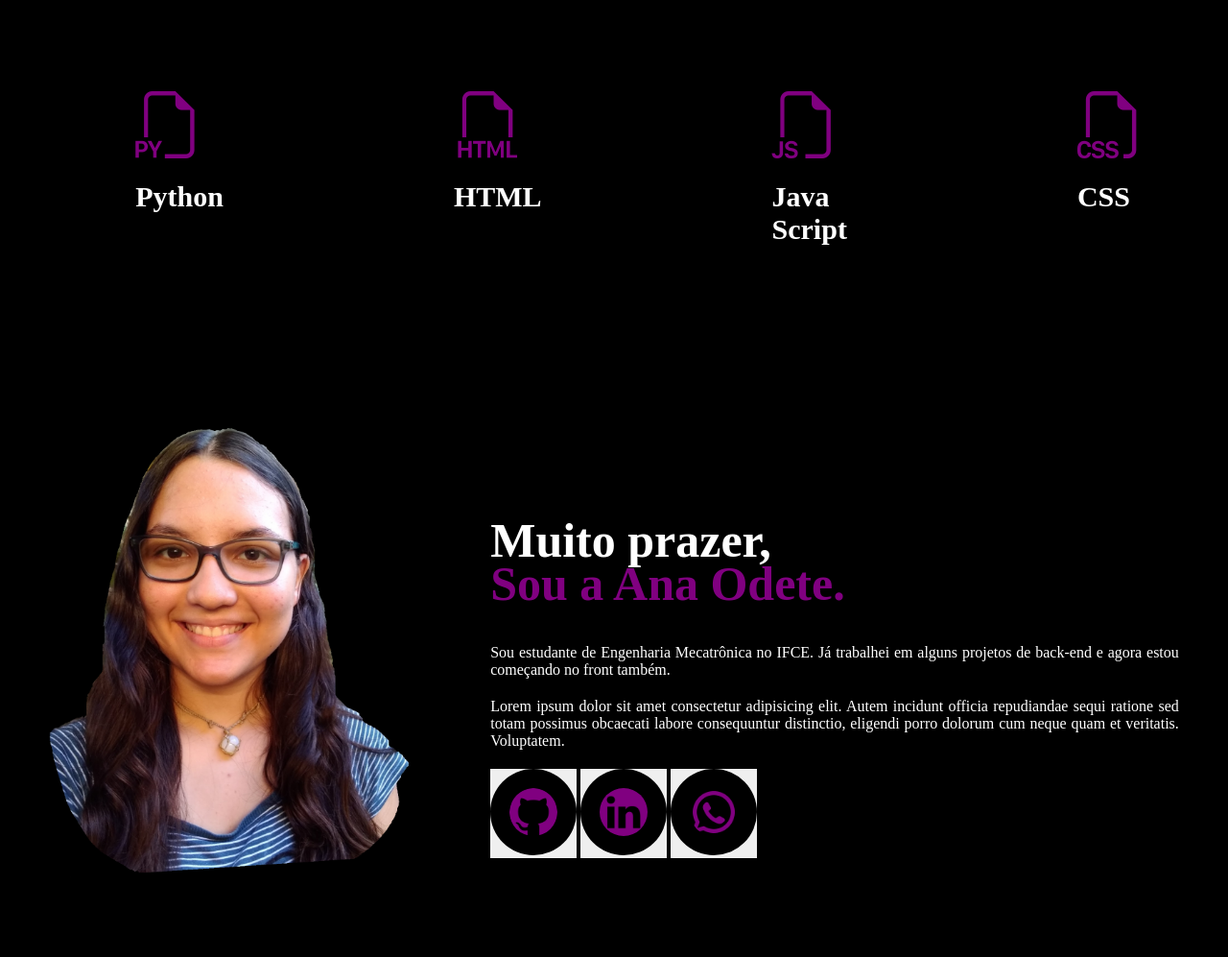
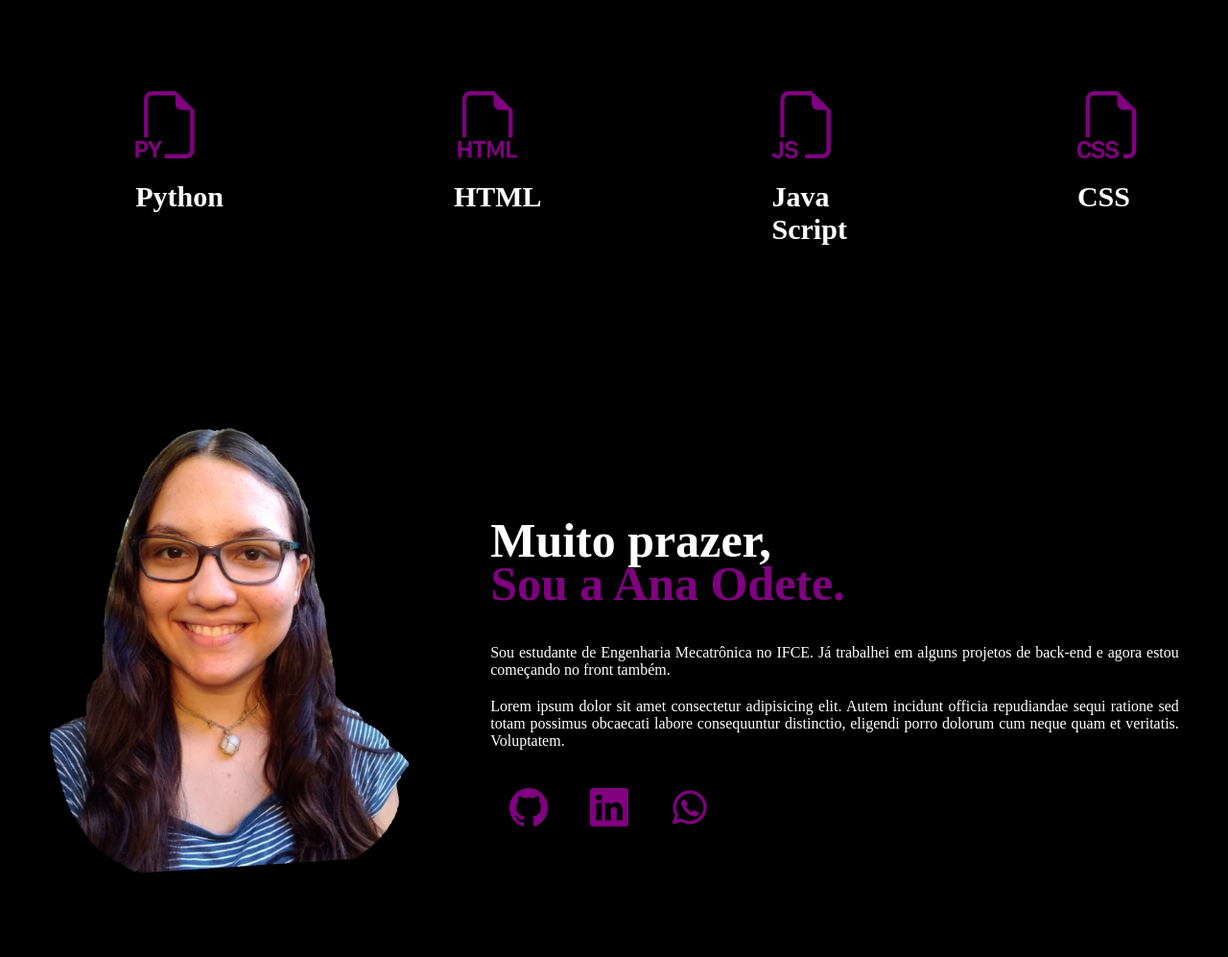
Before and after one commit to anaods/meu_portfolio, a plain HTML site: page index.html in a window 1280 px wide. Shown: the part 730-1727 px from the top of the page at 96% size. Drawn offline with nearby package versions, Linux system fonts and the light colour scheme.

Commit message:
[#] sessao sobre: icones corrigidos

```diff
--- a/index.html
+++ b/index.html
@@ -105,13 +105,13 @@
                         porro dolorum cum neque quam et veritatis. Voluptatem.</p>
                         <div class="btn-social">
                             <a href="https://github.com/anaods">
-                                <button><img src="images/icons/github.png" alt="link_github" style="width: 90px; height: auto;"></button>
+                                <button><img src="images/icons/github.png" alt="link_github" style="width: 80px; height: auto;"></button>
                             </a>
                             <a href="https://www.linkedin.com/in/ana-odete-dantas-sousa-6b0bb81b3">
-                                <button><img src="images/icons/linkedin.png" alt="link_linkedin" style="width: 90px; height: auto;"></button>
+                                <button><img src="images/icons/linkedin.png" alt="link_linkedin" style="width: 80px; height: auto;"></button>
                             </a>
                             <a href="https://wa.me/558581791002">
-                                <button><img src="images/icons/whatsapp.png" alt="link_whatsapp" style="width: 90px; height: auto;"></button>
+                                <button><img src="images/icons/whatsapp.png" alt="link_whatsapp" style="width: 80px; height: auto;"></button>
                             </a>
                         </div><!--btn-social-->
                     </div><!--txt-sobre-->
--- a/style.css
+++ b/style.css
@@ -190,12 +190,17 @@ section.sobre .txt-sobre a{
 
 section.sobre .txt-sobre button{
     border: transparent;
+    background-color: transparent;
 }
 
 section.sobre .txt-sobre img{
     padding: 20px;
     background-color: black;
-    border-radius: 100%;
     background: black;
     cursor: pointer;
+    transition: .2s;
 }
+
+section.sobre .txt-sobre img:hover{
+    transform: scale(1.05);
+}
```
